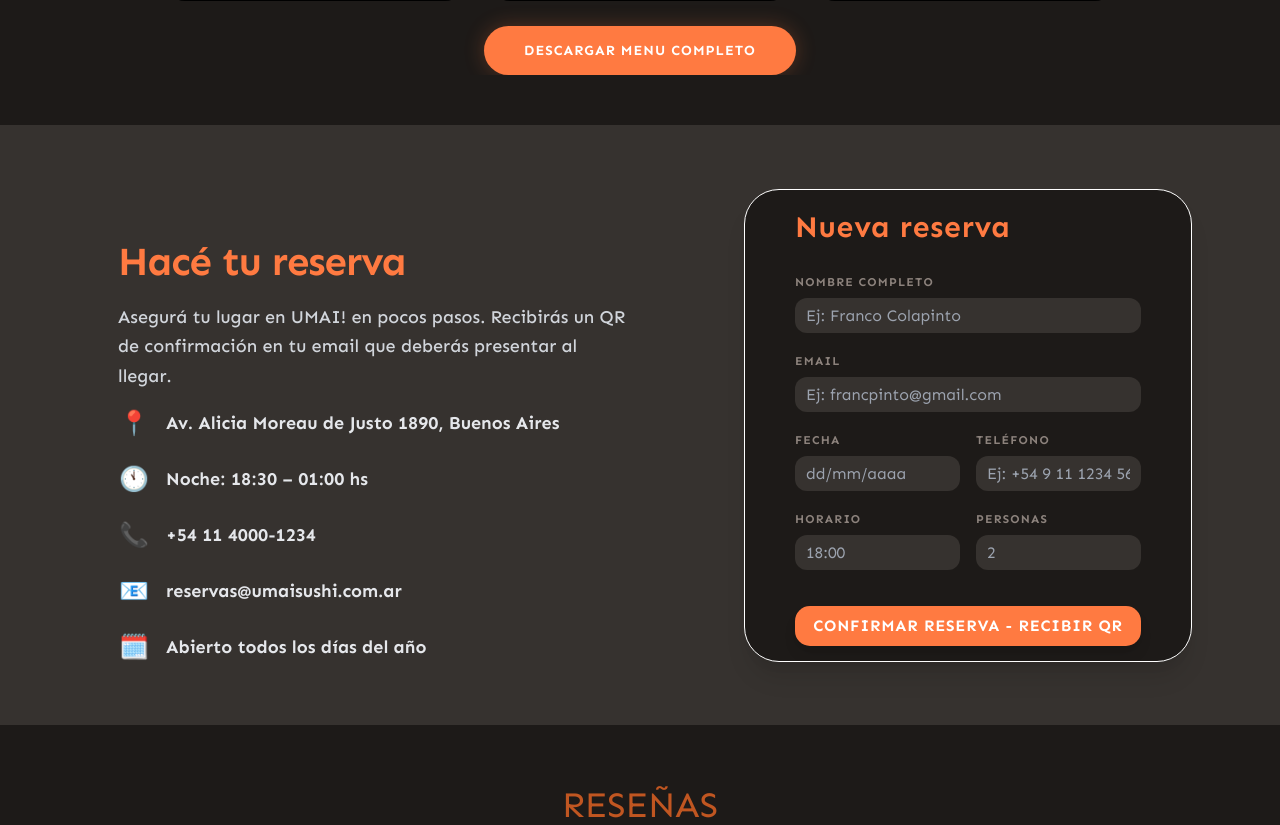
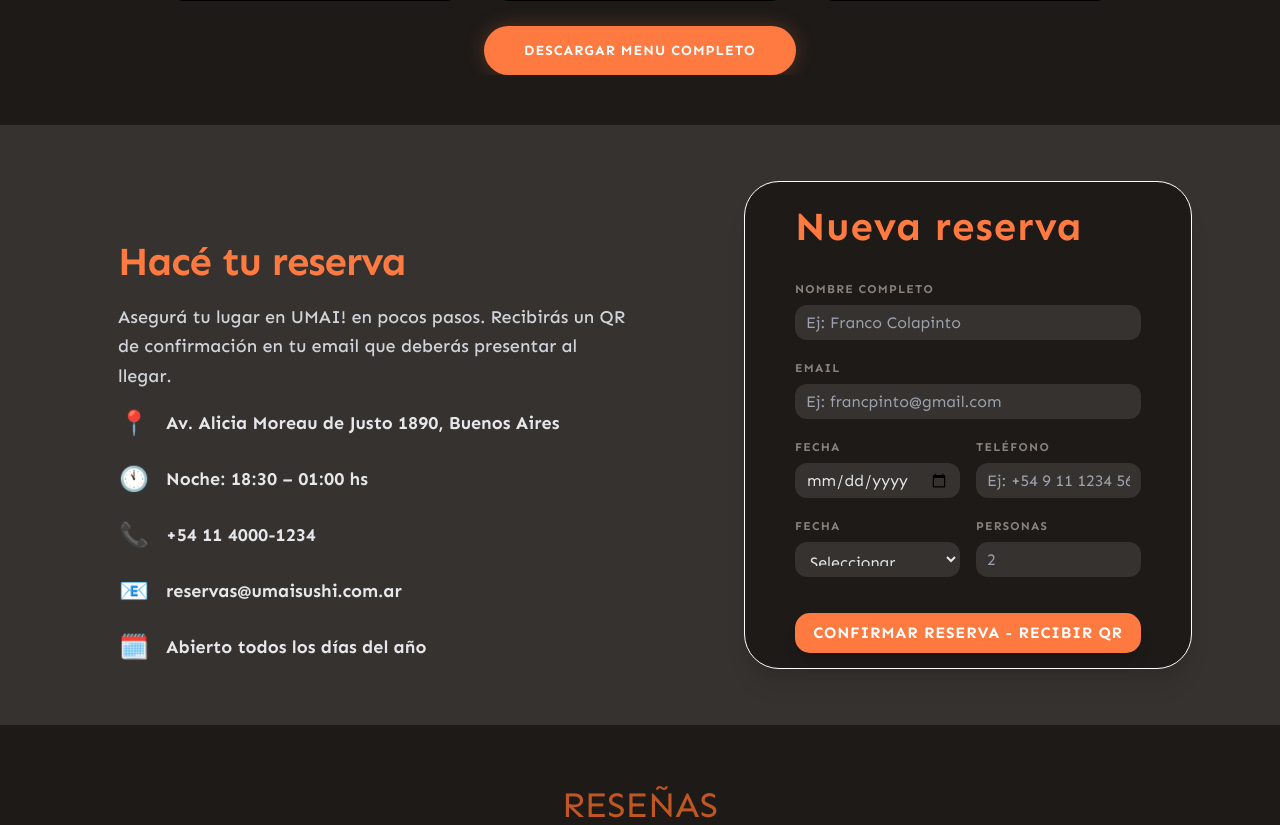
Before and after one commit to Valencua/umai-web, a Flask app: page / in a window 1280 px wide. Shown: the part 1656-2481 px from the top of the page. Run offline with Flask 3, Linux system fonts and the light colour scheme; style sheets or scripts are compiled from the project's sources; some libraries are stand-ins or nearby versions.

Commit message:
feat(form): añadir selector de fecha y de horario

```diff
--- a/static/css/style.css
+++ b/static/css/style.css
@@ -759,3 +759,55 @@ header {
     background-color: #FF7A41;
     border-radius: 15px;
 }
+
+.contenedor-reserva{
+    margin-top: 50px;
+    margin-left: 30px;
+}
+
+.titulo-reserva{
+    font-size: 40px;
+    color: #FF7A41;
+}
+
+.contacto-reserva{
+    color: inherit;
+    text-decoration: none;
+}
+
+.cont-reserva-confirmada{
+    background-color: rgba(0, 0, 0, 0.5);
+}
+
+.contenedor-confirmada{
+    height: 600px;
+    background-color: #464443;
+    border-color: #FF7A41;
+    border-radius: 35px;
+    padding-top: 15px;
+}
+
+.titulo-confirmada{
+    font-size: 30px;
+    color: #FF7A41;
+}
+
+.texto-confirmada{
+    font-size: 20px;
+}
+
+.cont-info-confirmada{
+    background-color: #36322F;
+    border-radius: 35px;
+    padding: 15px 0;
+    margin-left: 40px;
+    margin-right: 40px;
+}
+
+.info-confirmada{
+    border-color: rgba(255, 255, 255, 0.1);
+}
+
+.codigo-qr {
+    border-radius: 35px;
+}
--- a/templates/cliente/form_reserva.html
+++ b/templates/cliente/form_reserva.html
@@ -1,6 +1,6 @@
 <div class="contenedor-form max-w-md border border-white shadow-xl font-sans text-white">
 
-    <h2 class="font-bold mb-6 tracking-wide" style="font-size: 30px; color: #FF7A41;">
+    <h2 class="titulo-reserva font-bold mb-6 tracking-wide">
         Nueva reserva
     </h2>
 
@@ -20,12 +20,12 @@
 
         <div class="flex -mx-2 mb-5">
             <div class="w-1/2 px-2">
-                <label class="block text-xs font-bold tracking-widest mb-2" style="color: #8c827c;">FECHA</label>
-                <input type="text" name="fecha" placeholder="dd/mm/aaaa"
-                       class="input-form w-full border border-transparent focus:outline-none focus:border-orange-500 text-gray-200">
-            </div>
+                <label class="label-form block text-xs font-bold tracking-widest mb-2">FECHA</label>
+                <input type="date" id="fecha-reserva" name="fecha"
+           class="input-form w-full border border-transparent focus:outline-none focus:border-orange-500 text-gray-200">
+</div>
             <div class="w-1/2 px-2">
-                <label class="block text-xs font-bold tracking-widest mb-2" style="color: #8c827c;">TELÉFONO</label>
+                <label class="label-form  block text-xs font-bold tracking-widest mb-2">TELÉFONO</label>
                 <input type="tel" name="telefono" placeholder="Ej: +54 9 11 1234 5678"
                        class="input-form w-full border border-transparent focus:outline-none focus:border-orange-500 text-gray-200">
             </div>
@@ -33,12 +33,20 @@
 
         <div class="flex -mx-2 mb-5">
             <div class="w-1/2 px-2">
-                <label class="block text-xs font-bold tracking-widest mb-2" style="color: #8c827c;">HORARIO</label>
-                <input type="text" name="horario" placeholder="18:00"
-                       class="input-form w-full border border-transparent focus:outline-none focus:border-orange-500 text-gray-200">
+                <label class="label-form  block text-xs font-bold tracking-widest mb-2">FECHA</label>
+                <select name="horario"
+                        class="input-form w-full border border-transparent focus:outline-none focus:border-orange-500 text-gray-200"> <option value="" disabled selected>Seleccionar</option>
+                    <option value="19:00">19:00</option>
+                    <option value="19:30">19:30</option>
+                    <option value="20:00">20:00</option>
+                    <option value="20:30">20:30</option>
+                    <option value="21:00">21:00</option>
+                    <option value="21:30">21:30</option>
+                    <option value="22:00">22:00</option>
+                </select>
             </div>
             <div class="w-1/2 px-2">
-                <label class="block text-xs font-bold tracking-widest mb-2" style="color: #8c827c;">PERSONAS</label>
+                <label class="label-form block text-xs font-bold tracking-widest mb-2">PERSONAS</label>
                 <input type="number" name="personas" placeholder="2" min="1"
                        class="input-form w-full border border-transparent focus:outline-none focus:border-orange-500 text-gray-200">
             </div>
--- a/templates/cliente/info_reservas.html
+++ b/templates/cliente/info_reservas.html
@@ -1,7 +1,7 @@
-<div class="info-reserva w-full lg:w-1/2 max-w-xl" style="margin-top: 50px; margin-left: 30px;">
+<div class="contenedor-reserva info-reserva w-full lg:w-1/2 max-w-xl">
 
     <div>
-        <h2 class="font-bold leading-tight tracking-tight" style="font-size: 40px; color: #FF7A41;">
+        <h2 class="titulo-reserva font-bold leading-tight tracking-tight">
             Hacé tu reserva
         </h2>
         <p class="descripcion text-lg text-gray-300 font-medium max-w-lg leading-relaxed mt-4">
@@ -25,7 +25,7 @@
         <li class="flex items-center text-gray-200 text-lg mb-6">
             <span class="text-2xl w-8 text-center mr-4">📧</span>
             <span class="font-semibold hover:text-orange-500">
-                <a href="mailto:reservas@umaisushi.com.ar" style="color: inherit; text-decoration: none;">reservas@umaisushi.com.ar</a>
+                <a href="mailto:reservas@umaisushi.com.ar" class="contacto-reserva">reservas@umaisushi.com.ar</a>
             </span>
         </li>
         <li class="flex items-center text-gray-200 text-lg">
```
Also changed, not shown: templates/cliente/modal_reserva_confirmada.html (added, +43 -0 lines).
